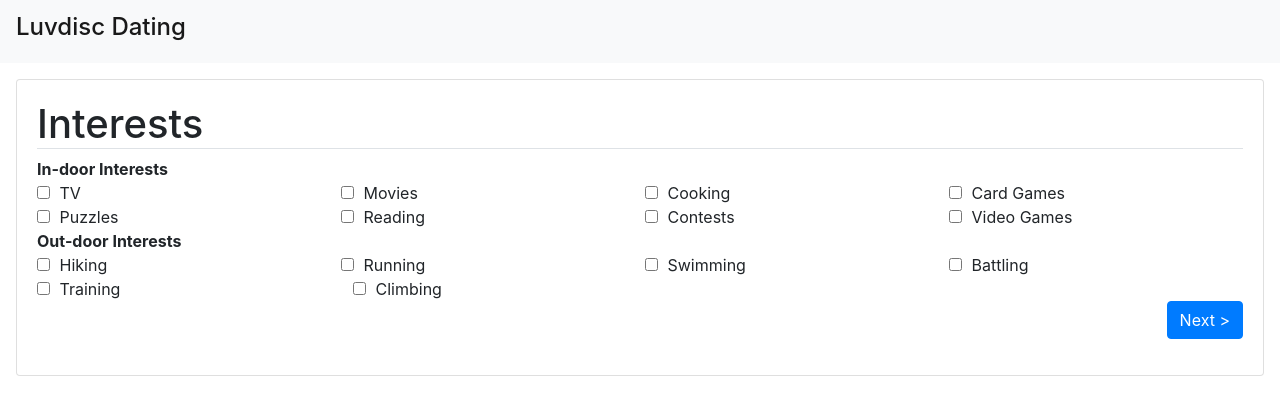
After one commit to ZackLindgren/dating, a PHP site: template views/form3.html in a window 1280 px wide. The commit adds this page. Shown: the top 415 px of the page. Run offline with PHP 8.4, Linux system fonts and the light colour scheme; the template is opened without the code that fills it, so the values that code supplies are empty.

Commit message:
Finish last form and add route

```diff
--- /dev/null
+++ b/views/form3.html
@@ -0,0 +1,149 @@
+<!doctype html>
+<html lang="en">
+<head>
+    <!--
+        Zachary Lindgren
+        4/21/19
+        form3.html
+        The third sign-up form page for the Pokemon Dating website
+    -->
+
+    <meta charset="UTF-8">
+    <meta http-equiv="X-UA-Compatible" content="ie=edge">
+    <title>Pokemon Dating: Sign-Up</title>
+
+    <link rel="stylesheet" href="https://stackpath.bootstrapcdn.com/bootstrap/4.3.1/css/bootstrap.min.css"
+          integrity="sha384-ggOyR0iXCbMQv3Xipma34MD+dH/1fQ784/j6cY/iJTQUOhcWr7x9JvoRxT2MZw1T" crossorigin="anonymous">
+
+</head>
+<body>
+
+<!-- The navbar -->
+<nav class="navbar navbar-expand-lg navbar-light bg-light">
+    <a class="navbar-brand" href="/it328/dating"><h4>Luvdisc Dating</h4></a>
+</nav>
+
+<!-- The main page -->
+<div class="rounded card m-3">
+    <div class="card-body">
+        <form method="post" action="/it328/dating/summary">
+            <h1 class="border-bottom">Interests</h1>
+
+            <strong>In-door Interests</strong>
+            <div class="form-row">
+                <div class="form-check form-check-inline col">
+                    <label class="form-check-label">
+                        <input class="form-check-input" type="checkbox" name="tv">
+                        TV
+                    </label>
+                </div>
+                <div class="form-check form-check-inline col">
+                    <label class="form-check-label">
+                        <input class="form-check-input" type="checkbox" name="movies">
+                        Movies
+                    </label>
+                </div>
+                <div class="form-check form-check-inline col">
+                    <label class="form-check-label">
+                        <input class="form-check-input" type="checkbox" name="cooking">
+                        Cooking
+                    </label>
+                </div>
+                <div class="form-check form-check-inline col">
+                    <label class="form-check-label">
+                        <input class="form-check-input" type="checkbox" name="cards">
+                        Card Games
+                    </label>
+                </div>
+            </div>
+
+            <div class="form-row">
+                <div class="form-check form-check-inline col">
+                    <label class="form-check-label">
+                        <input class="form-check-input" type="checkbox" name="puzzles">
+                        Puzzles
+                    </label>
+                </div>
+                <div class="form-check form-check-inline col">
+                    <label class="form-check-label">
+                        <input class="form-check-input" type="checkbox" name="reading">
+                        Reading
+                    </label>
+                </div>
+                <div class="form-check form-check-inline col">
+                    <label class="form-check-label">
+                        <input class="form-check-input" type="checkbox" name="contests">
+                        Contests
+                    </label>
+                </div>
+                <div class="form-check form-check-inline col">
+                    <label class="form-check-label">
+                        <input class="form-check-input" type="checkbox" name="videogames">
+                        Video Games
+                    </label>
+                </div>
+            </div>
+
+            <strong>Out-door Interests</strong>
+            <div class="form-row">
+                <div class="form-check form-check-inline col">
+                    <label class="form-check-label">
+                        <input class="form-check-input" type="checkbox" name="hiking">
+                        Hiking
+                    </label>
+                </div>
+                <div class="form-check form-check-inline col">
+                    <label class="form-check-label">
+                        <input class="form-check-input" type="checkbox" name="running">
+                        Running
+                    </label>
+                </div>
+                <div class="form-check form-check-inline col">
+                    <label class="form-check-label">
+                        <input class="form-check-input" type="checkbox" name="swimming">
+                        Swimming
+                    </label>
+                </div>
+                <div class="form-check form-check-inline col">
+                    <label class="form-check-label">
+                        <input class="form-check-input" type="checkbox" name="battling">
+                        Battling
+                    </label>
+                </div>
+            </div>
+
+            <div class="form-row">
+                <div class="form-check form-check-inline col-3">
+                    <label class="form-check-label">
+                        <input class="form-check-input" type="checkbox" name="training">
+                        Training
+                    </label>
+                </div>
+                <div class="form-check form-check-inline col">
+                    <label class="form-check-label">
+                        <input class="form-check-input" type="checkbox" name="climbing">
+                        Climbing
+                    </label>
+                </div>
+            </div>
+
+            <div class="form-group float-right">
+                <input type="submit" class="btn btn-primary" value="Next >">
+            </div>
+        </form>
+    </div>
+</div>
+
+
+<!-- JavaScript for the Bootstrap 4 -->
+<script src="https://code.jquery.com/jquery-3.3.1.slim.min.js"
+        integrity="sha384-q8i/X+965DzO0rT7abK41JStQIAqVgRVzpbzo5smXKp4YfRvH+8abtTE1Pi6jizo"
+        crossorigin="anonymous"></script>
+<script src="https://cdnjs.cloudflare.com/ajax/libs/popper.js/1.14.7/umd/popper.min.js"
+        integrity="sha384-UO2eT0CpHqdSJQ6hJty5KVphtPhzWj9WO1clHTMGa3JDZwrnQq4sF86dIHNDz0W1"
+        crossorigin="anonymous"></script>
+<script src="https://stackpath.bootstrapcdn.com/bootstrap/4.3.1/js/bootstrap.min.js"
+        integrity="sha384-JjSmVgyd0p3pXB1rRibZUAYoIIy6OrQ6VrjIEaFf/nJGzIxFDsf4x0xIM+B07jRM"
+        crossorigin="anonymous"></script>
+</body>
+</html>
```
Also changed, not shown: index.php (+37 -0 lines).
